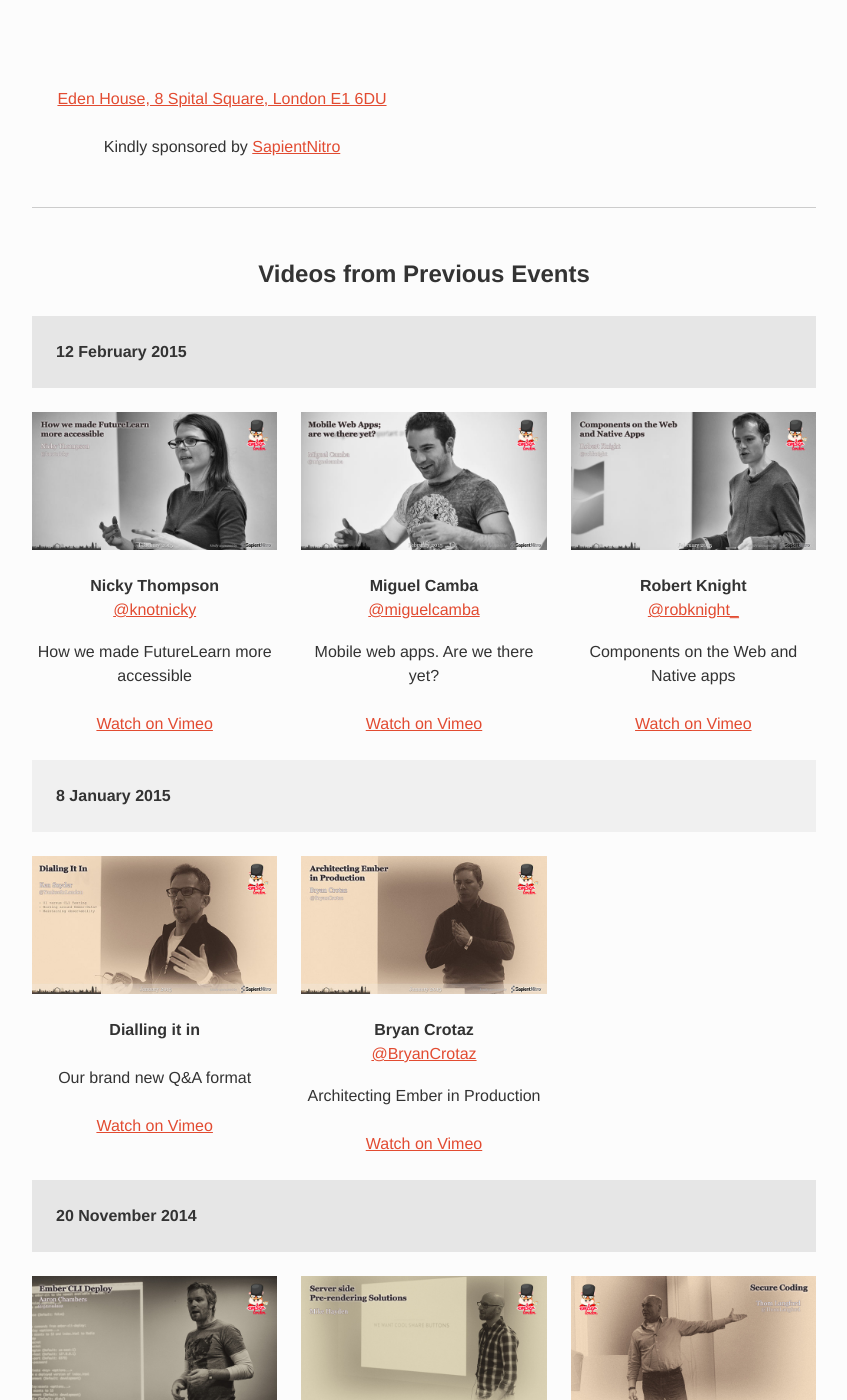
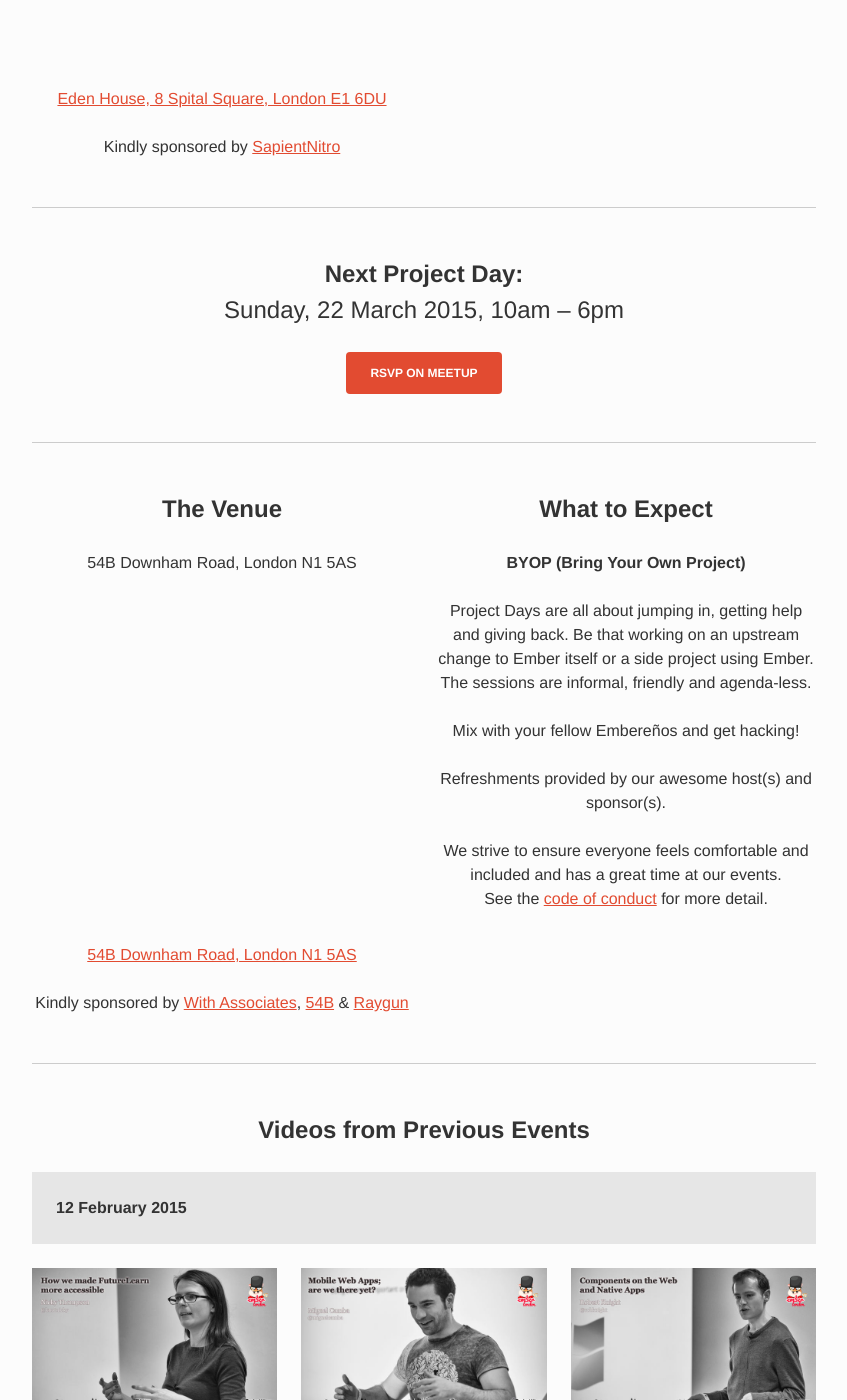
Before and after one commit to emberlondon/emberlondon.github.io, a Jekyll site: the page built from index.html, in a window 1280 px wide and 1400 px high, scrolled down 1832 px. Shown: the whole window, without its empty margins (216-1063 px from the left). Built offline with Jekyll 4.4.1, drawn with Linux system fonts in a browser that asks for light colours; nearby versions of some CDN libraries.

Commit message:
Post project day

```diff
--- a/_includes/next.html
+++ b/_includes/next.html
@@ -54,7 +54,7 @@
 
   {% if site.data.next-project-night.date %}
   <hr>
-  <h2>Next Project Night:</h2>
+  <h2>Next Project Day:</h2>
   <p class="next-date" aria-label="{{ site.data.next-project-night.datetime_aria }}">{{ site.data.next-project-night.date }}, {{ site.data.next-project-night.time }}</p>
   <p><a class="button" href="{{ site.data.next-project-night.url }}">RSVP on Meetup</a></p>
   <hr>
@@ -75,7 +75,7 @@
     <div class="column next-column">
       <h3>What to Expect</h3>
       <p><strong>BYOP (Bring Your Own Project)</strong></p>
-      <p>Project Nights are all about jumping in, getting help and giving back. Be that working on an upstream change to Ember itself or a side project using Ember. The sessions are informal, friendly and agenda-less.</p>
+      <p>Project Days are all about jumping in, getting help and giving back. Be that working on an upstream change to Ember itself or a side project using Ember. The sessions are informal, friendly and agenda-less.</p>
       <p>Mix with your fellow Embereños and get hacking!</p>
       <p>Refreshments provided by our awesome host(s) and sponsor(s).</p>
       <p>We strive to ensure everyone feels comfortable and included and has a great time at our events.<br>See the <a href="http://confcodeofconduct.com/">code of conduct</a> for more detail.</p>
```
Also changed, not shown: _data/next-project-night.yml (+5 -5 lines).
